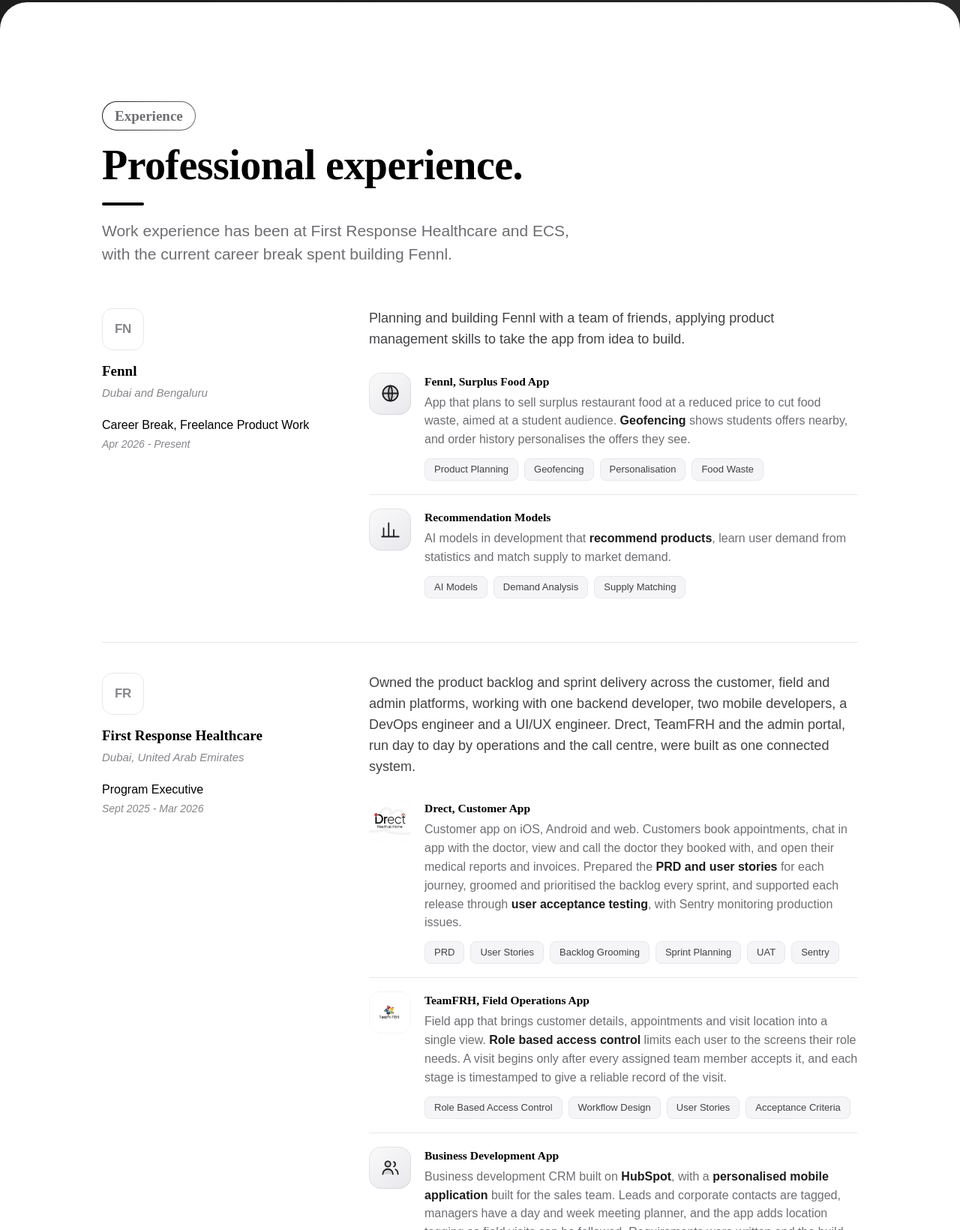
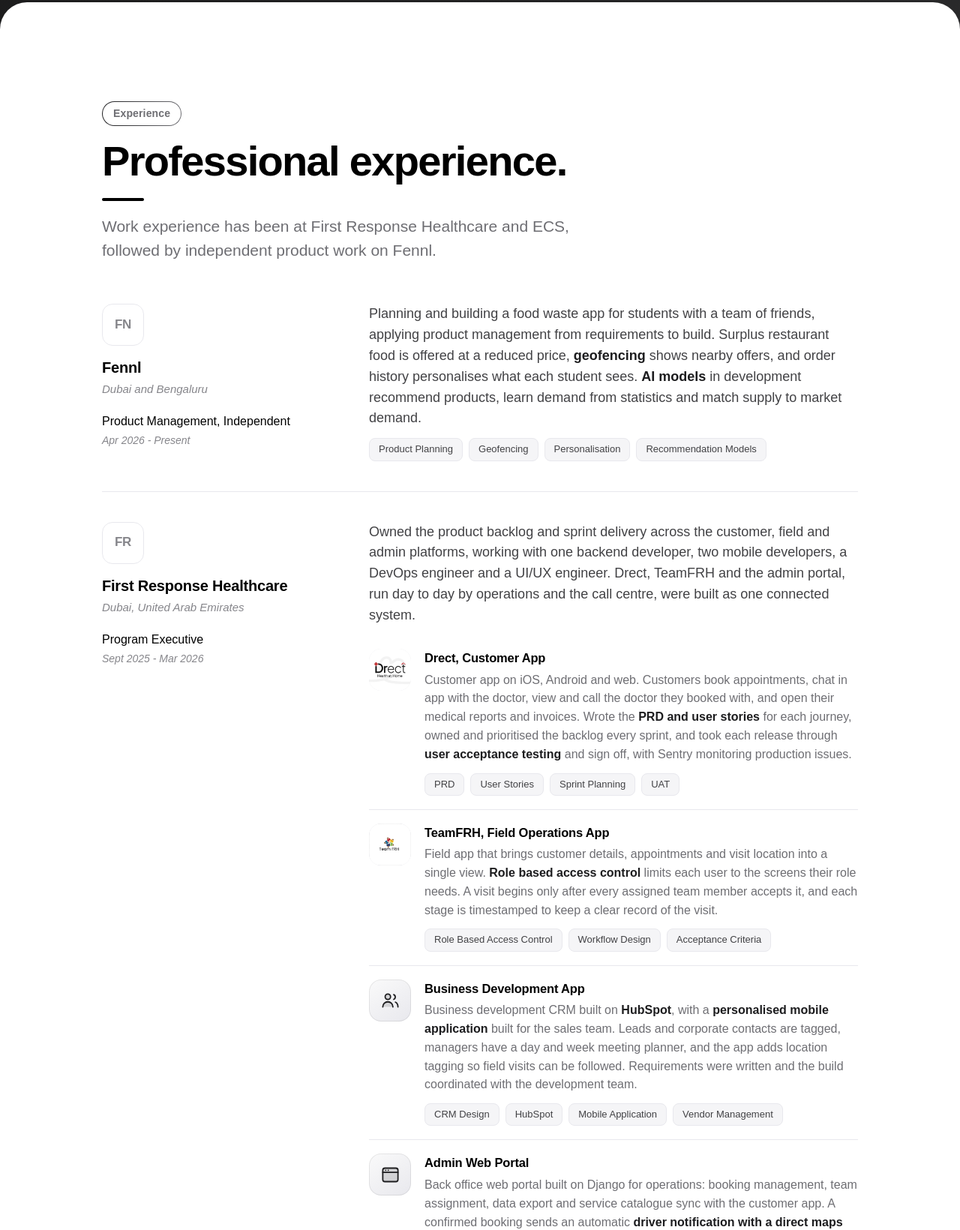
Before and after one commit to mauryabagi/mauryabagi.io, a plain HTML site: page index.html in a window 1280 px wide. Shown: the part 1160-2800 px from the top of the page at 75% size. Drawn offline with Linux system fonts and the light colour scheme.

Commit message:
Add files via upload

```diff
--- a/index.html
+++ b/index.html
@@ -364,6 +364,23 @@ h1,h2{letter-spacing:-.01em}
 .open::before{content:"";width:7px;height:7px;border-radius:50%;background:#fff}
 .open-row{display:flex;flex-wrap:wrap;gap:10px;margin:-8px 0 22px}
 .open-row .open{margin:0}
+
+h1,h2,h3,h4,h5,.brand,.stat b,.sub-h,.sr-h h4,.panel h4,.item h4,.timeline h4,.cert h4,.tile h3,.press-tile h3,.course h5,.co h3{font-family:Arial,Helvetica,sans-serif}
+h1{letter-spacing:-.04em}
+h2{letter-spacing:-.03em}
+.co h3,.item h4,.sub-h,.panel h4,.sr-h h4,.tile h3,.press-tile h3,.timeline h4,.cert h4{letter-spacing:-.01em}
+.eyebrow,.tag{font-family:Arial,Helvetica,sans-serif;font-size:14px;letter-spacing:.01em;padding:5px 14px}
+.brand{font-size:23px}
+.co h3{font-size:20px}
+.item h4{font-size:16.5px}
+.sub-h{font-size:16px}
+.panel h4,.sr-h h4{font-size:18px}
+.tile h3{font-size:19px}
+.tile.feat h3{font-size:21px}
+.press-tile h3{font-size:20px}
+.timeline h4,.cert h4{font-size:15.5px}
+.course h5{font-size:13px}
+.timeline time,.cert time,.cert p,.dlg .meta,.tile .no{font-style:italic}
 </style>
 </head>
 <body>
@@ -420,7 +437,7 @@ h1,h2{letter-spacing:-.01em}
     <div class="sec-head reveal">
       <p class="eyebrow">Experience</p>
       <h2>Professional experience.</h2>
-      <p class="lede">Work experience has been at First Response Healthcare and ECS, with the current career break spent building Fennl.</p>
+      <p class="lede">Work experience has been at First Response Healthcare and ECS, followed by independent product work on Fennl.</p>
     </div>
 
     <article class="role-block reveal">
@@ -428,19 +445,12 @@ h1,h2{letter-spacing:-.01em}
         <span class="logo" data-logo="fennl" data-mono="FN"></span>
         <h3>Fennl</h3>
         <p>Dubai and Bengaluru</p>
-        <p class="t">Career Break, Freelance Product Work</p>
+        <p class="t">Product Management, Independent</p>
         <p class="when">Apr 2026 - Present</p>
       </div>
       <div>
-        <p class="intro">Planning and building Fennl with a team of friends, applying product management skills to take the app from idea to build.</p>
-        <div class="items">
-          <div class="item"><span class="ic"><i data-icon="globe"></i></span>
-            <div><h4>Fennl, Surplus Food App</h4><p>App that plans to sell surplus restaurant food at a reduced price to cut food waste, aimed at a student audience. <b>Geofencing</b> shows students offers nearby, and order history personalises the offers they see.</p>
-            <div class="chips"><span class="chip">Product Planning</span><span class="chip">Geofencing</span><span class="chip">Personalisation</span><span class="chip">Food Waste</span></div></div></div>
-          <div class="item"><span class="ic"><i data-icon="chart"></i></span>
-            <div><h4>Recommendation Models</h4><p>AI models in development that <b>recommend products</b>, learn user demand from statistics and match supply to market demand.</p>
-            <div class="chips"><span class="chip">AI Models</span><span class="chip">Demand Analysis</span><span class="chip">Supply Matching</span></div></div></div>
-        </div>
+        <p class="intro">Planning and building a food waste app for students with a team of friends, applying product management from requirements to build. Surplus restaurant food is offered at a reduced price, <b>geofencing</b> shows nearby offers, and order history personalises what each student sees. <b>AI models</b> in development recommend products, learn demand from statistics and match supply to market demand.</p>
+        <div class="chips" style="margin-top:6px"><span class="chip">Product Planning</span><span class="chip">Geofencing</span><span class="chip">Personalisation</span><span class="chip">Recommendation Models</span></div>
       </div>
     </article>
 
@@ -456,25 +466,25 @@ h1,h2{letter-spacing:-.01em}
         <p class="intro">Owned the product backlog and sprint delivery across the customer, field and admin platforms, working with one backend developer, two mobile developers, a DevOps engineer and a UI/UX engineer. Drect, TeamFRH and the admin portal, run day to day by operations and the call centre, were built as one connected system.</p>
         <div class="items">
           <div class="item"><span class="ic" data-ic="drect"><i data-icon="file"></i></span>
-            <div><h4>Drect, Customer App</h4><p>Customer app on iOS, Android and web. Customers book appointments, chat in app with the doctor, view and call the doctor they booked with, and open their medical reports and invoices. Prepared the <b>PRD and user stories</b> for each journey, groomed and prioritised the backlog every sprint, and supported each release through <b>user acceptance testing</b>, with Sentry monitoring production issues.</p>
-            <div class="chips"><span class="chip">PRD</span><span class="chip">User Stories</span><span class="chip">Backlog Grooming</span><span class="chip">Sprint Planning</span><span class="chip">UAT</span><span class="chip">Sentry</span></div></div></div>
+            <div><h4>Drect, Customer App</h4><p>Customer app on iOS, Android and web. Customers book appointments, chat in app with the doctor, view and call the doctor they booked with, and open their medical reports and invoices. Wrote the <b>PRD and user stories</b> for each journey, owned and prioritised the backlog every sprint, and took each release through <b>user acceptance testing</b> and sign off, with Sentry monitoring production issues.</p>
+            <div class="chips"><span class="chip">PRD</span><span class="chip">User Stories</span><span class="chip">Sprint Planning</span><span class="chip">UAT</span></div></div></div>
           <div class="item"><span class="ic" data-ic="teamfrh"><i data-icon="file"></i></span>
-            <div><h4>TeamFRH, Field Operations App</h4><p>Field app that brings customer details, appointments and visit location into a single view. <b>Role based access control</b> limits each user to the screens their role needs. A visit begins only after every assigned team member accepts it, and each stage is timestamped to give a reliable record of the visit.</p>
-            <div class="chips"><span class="chip">Role Based Access Control</span><span class="chip">Workflow Design</span><span class="chip">User Stories</span><span class="chip">Acceptance Criteria</span></div></div></div>
+            <div><h4>TeamFRH, Field Operations App</h4><p>Field app that brings customer details, appointments and visit location into a single view. <b>Role based access control</b> limits each user to the screens their role needs. A visit begins only after every assigned team member accepts it, and each stage is timestamped to keep a clear record of the visit.</p>
+            <div class="chips"><span class="chip">Role Based Access Control</span><span class="chip">Workflow Design</span><span class="chip">Acceptance Criteria</span></div></div></div>
           <div class="item"><span class="ic"><i data-icon="users"></i></span>
             <div><h4>Business Development App</h4><p>Business development CRM built on <b>HubSpot</b>, with a <b>personalised mobile application</b> built for the sales team. Leads and corporate contacts are tagged, managers have a day and week meeting planner, and the app adds location tagging so field visits can be followed. Requirements were written and the build coordinated with the development team.</p>
-            <div class="chips"><span class="chip">CRM Design</span><span class="chip">HubSpot</span><span class="chip">Mobile Application</span><span class="chip">Geolocation Requirement</span><span class="chip">Vendor Management</span></div></div></div>
+            <div class="chips"><span class="chip">CRM Design</span><span class="chip">HubSpot</span><span class="chip">Mobile Application</span><span class="chip">Vendor Management</span></div></div></div>
           <div class="item"><span class="ic"><i data-icon="browser"></i></span>
-            <div><h4>Admin Web Portal</h4><p>Back office web portal built on Django for operations: booking management, team assignment, data export and service catalogue sync with the customer app. A confirmed booking sends an automatic <b>driver notification with a direct maps link</b> and opens a dedicated chat group. Requirements were documented as functional specifications and Figma flows for the backend developer.</p>
+            <div><h4>Admin Web Portal</h4><p>Back office web portal built on Django for operations: booking management, team assignment, data export and service catalogue sync with the customer app. A confirmed booking sends an automatic <b>driver notification with a direct maps link</b> and opens a dedicated chat group. Specified end to end as functional specifications and Figma flows for the backend developer.</p>
             <div class="chips"><span class="chip">Functional Specifications</span><span class="chip">Dispatch Workflow</span><span class="chip">Django</span><span class="chip">Figma</span></div></div></div>
           <div class="item"><span class="ic"><i data-icon="pin"></i></span>
-            <div><h4>Feature Prioritisation</h4><p>Features were selected with <b>MoSCoW and RICE</b> on customer impact and reach. <b>Live arrival tracking</b> ranked first: customers waiting at home want to know where the team is and when it will arrive, so live status, team location on a map and an estimated arrival time were built, backed by Riyadh competitor research showing the gap among providers.</p>
-            <div class="chips"><span class="chip">Customer Insight</span><span class="chip">Feature Prioritisation</span><span class="chip">MoSCoW</span><span class="chip">RICE</span><span class="chip">Competitor Gap Analysis</span></div></div></div>
+            <div><h4>Feature Prioritisation</h4><p>Features were prioritised with <b>MoSCoW and RICE</b> on customer impact and reach. <b>Live arrival tracking</b> was selected first, because customers waiting at home want to know where the team is and when it will arrive. Live status, team location on a map and an estimated arrival time were built, informed by Riyadh competitor research that showed the gap among providers.</p>
+            <div class="chips"><span class="chip">MoSCoW</span><span class="chip">RICE</span><span class="chip">Customer Insight</span><span class="chip">Competitor Gap Analysis</span></div></div></div>
           <div class="item"><span class="ic"><i data-icon="chart"></i></span>
-            <div><h4>KPI and MIS Reporting</h4><p>Management dashboard built around <b>five core metrics</b>, each with a defined calculation so reporting stays consistent across teams. Developed in Excel and Tableau and presented to senior leadership. It replaced a manual reporting cycle and reduces operating cost by about <b>AED 24,000 a year</b>.</p>
-            <div class="chips"><span class="chip">KPI Framework</span><span class="chip">MIS</span><span class="chip">Tableau</span><span class="chip">Excel</span><span class="chip">Stakeholder Reporting</span></div></div></div>
+            <div><h4>KPI and MIS Reporting</h4><p>Management dashboard built in Excel and Tableau around <b>five core metrics</b>, each with a defined calculation so reporting stays consistent across teams, and presented to senior leadership. It replaced a manual reporting cycle and reduces operating cost by about <b>AED 24,000 a year</b>.</p>
+            <div class="chips"><span class="chip">KPI Framework</span><span class="chip">MIS</span><span class="chip">Tableau</span><span class="chip">Excel</span></div></div></div>
           <div class="item"><span class="ic"><i data-icon="flow"></i></span>
-            <div><h4>Lead Capture and Experimentation</h4><p>Call and chat leads from Ziwo and Respond.io are routed into the CRM through <b>Zapier automations</b>, with an outcome tag on every lead to support marketing and budget analysis. A structured <b>A/B test</b> across the core app flows led to a product recommendation.</p>
+            <div><h4>Lead Capture and Experimentation</h4><p>Set up <b>Zapier automations</b> that route call and chat leads from Ziwo and Respond.io into the CRM, with an outcome tag on every lead to support marketing and budget analysis. Ran a structured <b>A/B test</b> across the core app flows that led to a product recommendation.</p>
             <div class="chips"><span class="chip">Zapier</span><span class="chip">Workflow Automation</span><span class="chip">Lead Tagging</span><span class="chip">A/B Testing</span></div></div></div>
           <div class="item"><span class="ic"><i data-icon="link"></i></span>
             <div><h4>Integrations</h4><p>Evaluated <b>video consultation providers</b> on integration effort, user experience, encryption and DHA compliance, and supported the mobile developer on the API integration covering secure data handling, appointment tracking and automatic prescriptions. Also coordinated <b>GPS fleet tracking with MyLocator</b>: feature review, driver and vehicle profile mapping, and a sync with the booking system for real time team visibility.</p>
@@ -496,13 +506,13 @@ h1,h2{letter-spacing:-.01em}
         <div class="items">
           <div class="item"><span class="ic"><i data-icon="users"></i></span>
             <div><h4>Call Centre CRM on Zoho</h4><p>Designed the lead pipeline and dashboard and wrote the requirements for the development team. Every inbound channel, from ads and calls to WhatsApp and Instagram chats, appears as a card on a board with defined lead statuses. A <b>phone number lookup</b> shows earlier bookings so repeat callers are served faster.</p>
-            <div class="chips"><span class="chip">CRM Design</span><span class="chip">Lead Pipeline</span><span class="chip">Dashboards</span><span class="chip">Requirements</span><span class="chip">Team Coordination</span></div></div></div>
+            <div class="chips"><span class="chip">CRM Design</span><span class="chip">Lead Pipeline</span><span class="chip">Dashboards</span><span class="chip">Requirements</span></div></div></div>
           <div class="item"><span class="ic"><i data-icon="scale"></i></span>
             <div><h4>CRM Selection</h4><p>Compared <b>eight vendors</b> against common criteria in an evaluation matrix to support the platform decision, then documented the customisation requirements for the chosen vendor.</p>
             <div class="chips"><span class="chip">Vendor Evaluation</span><span class="chip">Evaluation Matrix</span><span class="chip">Procurement</span></div></div></div>
           <div class="item"><span class="ic"><i data-icon="globe"></i></span>
             <div><h4>Market Research & Go To Market Strategy</h4><p>Analysed <b>three service verticals</b> and the <b>Riyadh home services market</b>, covering competitor offerings, user experience, pricing models, insurance acceptance and licensing requirements. Documented gaps such as round the clock availability, insurance integration and multilingual support. The report informed expansion planning and positioning.</p>
-            <div class="chips"><span class="chip">Market Research</span><span class="chip">Competitor Analysis</span><span class="chip">Go To Market Strategy</span><span class="chip">Positioning</span><span class="chip">Regulatory Review</span></div></div></div>
+            <div class="chips"><span class="chip">Market Research</span><span class="chip">Competitor Analysis</span><span class="chip">Go To Market Strategy</span><span class="chip">Regulatory Review</span></div></div></div>
           <div class="item"><span class="ic"><i data-icon="file"></i></span>
             <div><h4>Process Digitisation</h4><p>Documented each workflow as it ran in practice and converted manual records into <b>structured process documentation</b>, with data cleansing to keep the records reliable.</p>
             <div class="chips"><span class="chip">Process Documentation</span><span class="chip">Data Quality</span></div></div></div>
@@ -617,7 +627,7 @@ h1,h2{letter-spacing:-.01em}
     <div class="sec-head reveal">
       <p class="eyebrow">Contact</p>
       <h2>Get in touch.</h2>
-      <p class="lede">Email is quickest. Calls and WhatsApp work too.</p>
+      <p class="lede">Available by email, phone and WhatsApp.</p>
     </div>
     <div class="cards">
       <div class="card reveal"><span class="ci"><i data-icon="mail"></i></span><small>Email</small><b>mauryabagi@gmail.com</b>
@@ -826,6 +836,9 @@ h1,h2{letter-spacing:-.01em}
     }).join('') + '</div>';
 
   var CERTS = [
+    { name: "Management Consulting Job Simulation", issuer: "PwC, Forage", date: "In progress", wip: true, file: "pwc-forage" },
+    { name: "Project Manager Job Simulation", issuer: "Siemens Mobility, Forage", date: "In progress", wip: true },
+    { name: "Strategic Consulting Job Simulation", issuer: "Boston Consulting Group, Forage", date: "October 2026", file: "bcg-forage" },
     { name: "McKinsey Forward Program", issuer: "McKinsey & Company", date: "June 2026", file: "mckinsey" },
     { name: "Project Management in Dynamics 365 Project Operations", issuer: "Microsoft", date: "May 2026", file: "microsoft-dynamics" },
     { name: "Agile Project Management", issuer: "HP LIFE", date: "May 2026", file: "hp-life-agile" },
@@ -833,10 +846,7 @@ h1,h2{letter-spacing:-.01em}
     { name: "Data Science and Analytics", issuer: "HP LIFE", date: "May 2026", file: "hp-life-data-science" },
     { name: "Data Analysis", issuer: "Microsoft", date: "May 2026", file: "microsoft-data-analysis" },
     { name: "Generative AI Mastermind", issuer: "Outskill", date: "May 2026", file: "outskill-genai" },
-    { name: "Google Analytics Certification", issuer: "Google", date: "February 2026", file: "google-analytics" },
-    { name: "Management Consulting Job Simulation", issuer: "PwC, Forage", date: "October 2026", file: "pwc-forage" },
-    { name: "Strategic Consulting Job Simulation", issuer: "Boston Consulting Group, Forage", file: "bcg-forage" },
-    { name: "Project Manager Job Simulation", issuer: "Siemens Mobility, Forage", date: "In progress", wip: true }
+    { name: "Google Analytics Certification", issuer: "Google", date: "February 2026", file: "google-analytics" }
   ];
   var certList = $('#certList');
   certList.innerHTML = CERTS.map(function (c, i) {
```
